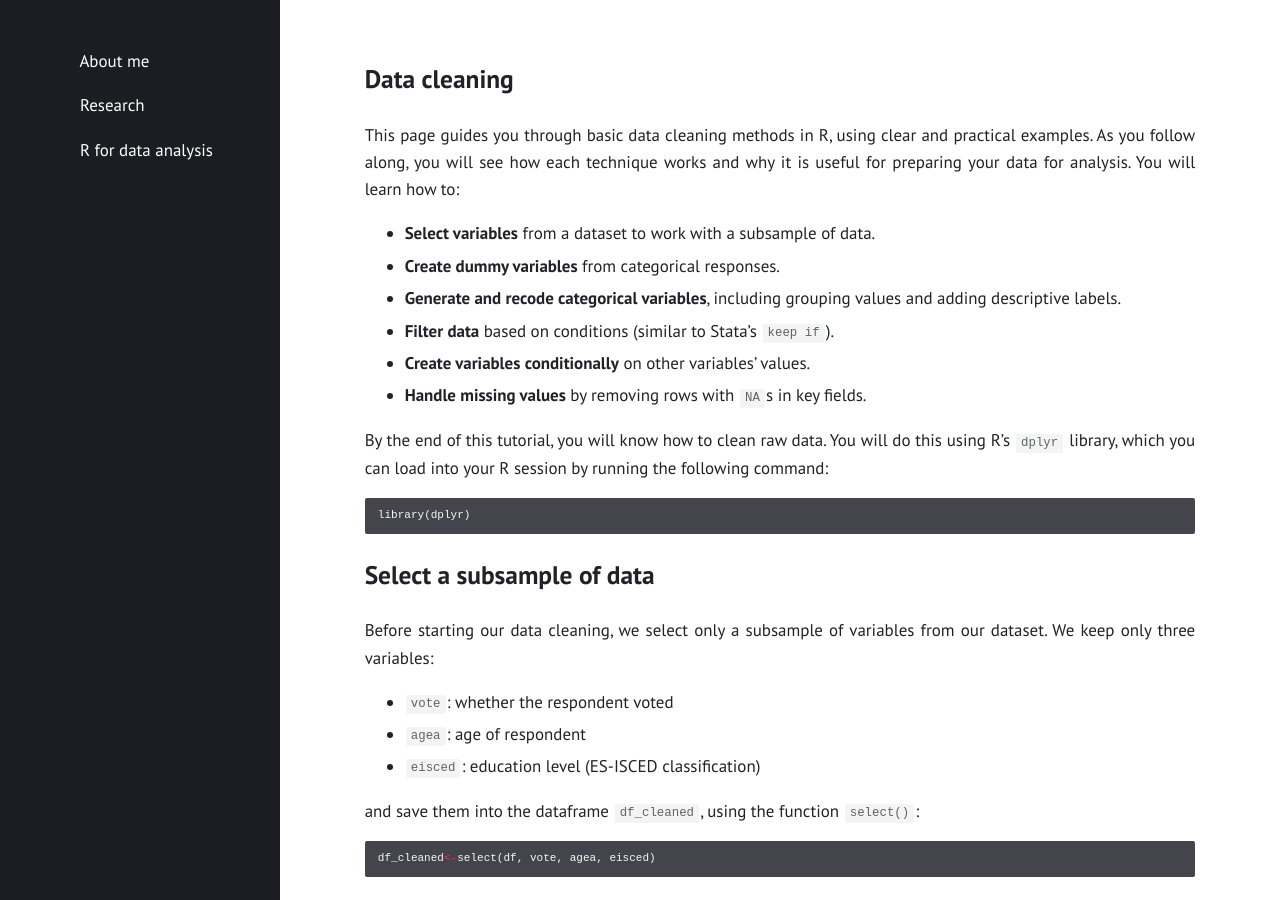
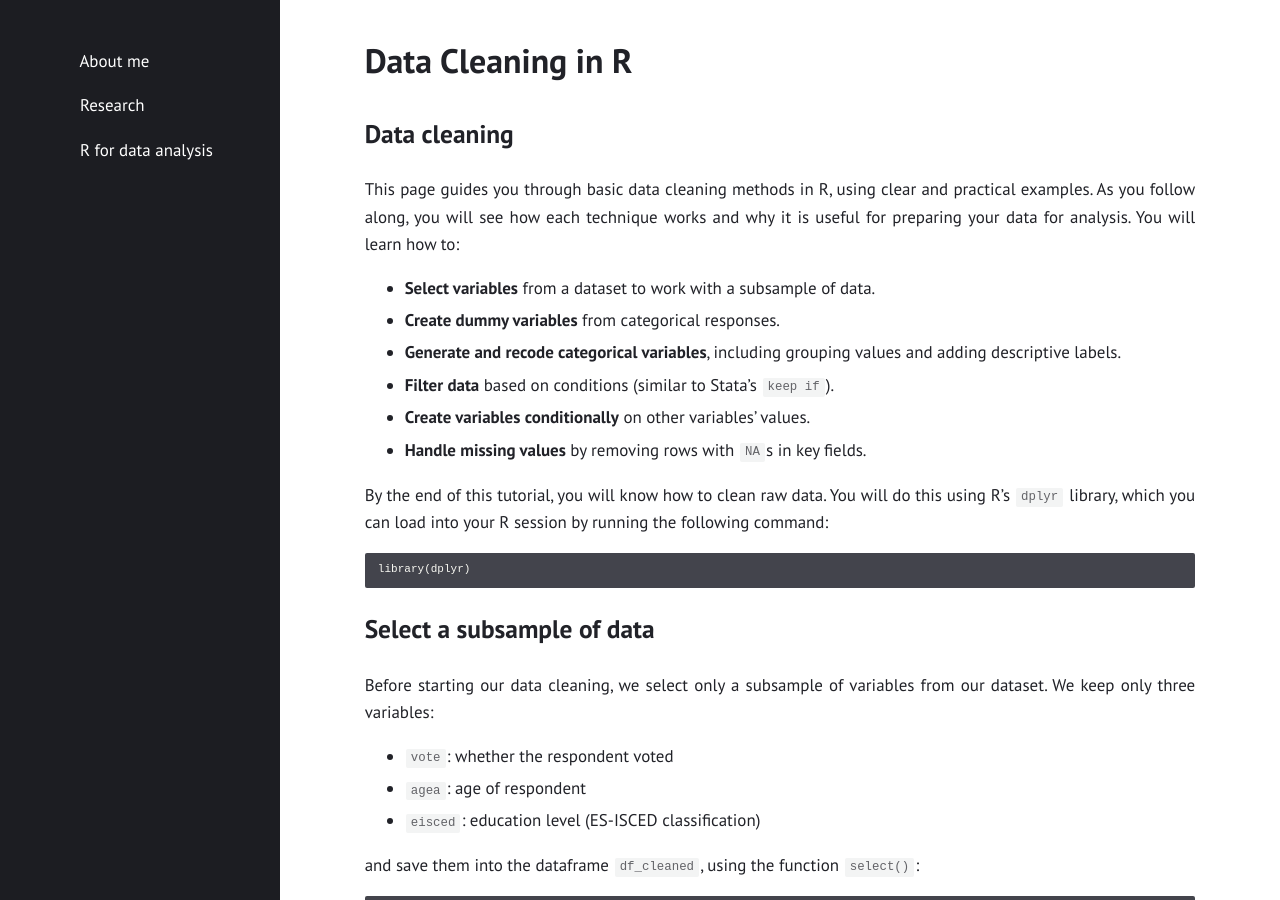
Before and after one commit to gubellom/gubellom.github.io, a Jekyll site: the page built from R files/Manipulation.md, in a window 1280 px wide and 900 px high. Built offline with Jekyll 4.4.1, drawn with Linux system fonts in a browser that asks for light colours.

Commit message:
Update Manipulation.md
Signed-off-by: Michele Gubello <62111923+gubellom@users.noreply.github.com>

```diff
--- a/R files/Manipulation.md
+++ b/R files/Manipulation.md
@@ -1,8 +1,9 @@
 ---
 layout: page
-title: ""
+title: "Data Cleaning in R"
 permalink: "/datacleaning/"
 ---
+
 <head>
   <!-- Google tag (gtag.js) -->
 <script async src="https://www.googletagmanager.com/gtag/js?id=G-XSH3BVKG0H"></script>
@@ -14,6 +15,7 @@ permalink: "/datacleaning/"
   gtag('config', 'G-XSH3BVKG0H');
 </script>
 </head>
+
 # Data cleaning
 
 This page guides you through basic data cleaning methods in R, using clear and practical examples. As you follow along, you will see how each technique works and why it is useful for preparing your data for analysis. You will learn how to:
```
